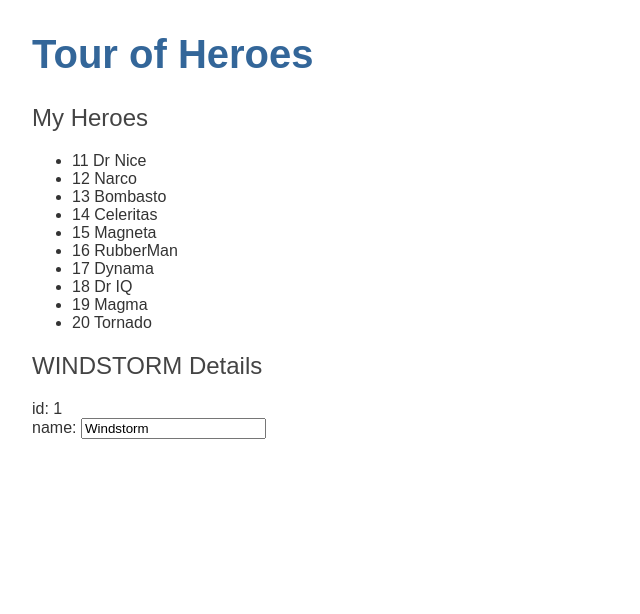
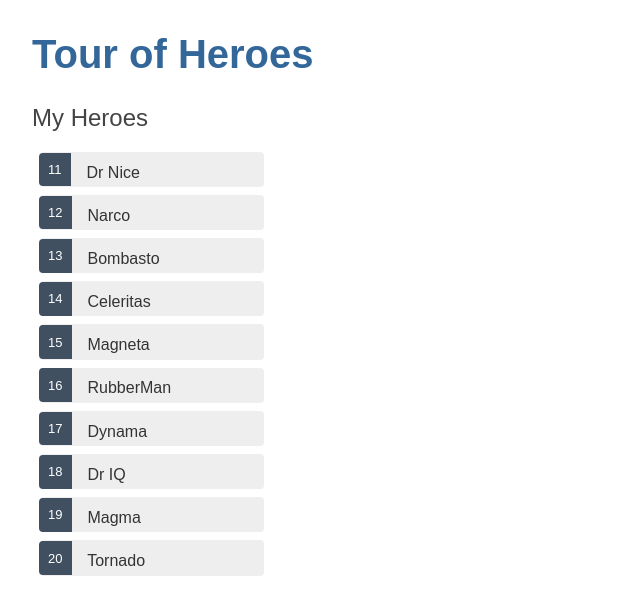
Before and after one commit to jannesrsa/angular-tour-of-heroes, an Angular app: page / in a window 1280 px wide. Shown: the top 614 px of the page, without its empty margins (0-640 px from the left). Built offline with nearby package versions, Linux system fonts and the light colour scheme.

Commit message:
Display a list

```diff
--- a/src/app/heroes/heroes.component.css
+++ b/src/app/heroes/heroes.component.css
@@ -0,0 +1,44 @@
+/* HeroesComponent's private CSS styles */
+.heroes {
+  margin: 0 0 2em 0;
+  list-style-type: none;
+  padding: 0;
+  width: 15em;
+}
+.heroes li {
+  cursor: pointer;
+  position: relative;
+  left: 0;
+  background-color: #eee;
+  margin: 0.5em;
+  padding: 0.3em 0;
+  height: 1.6em;
+  border-radius: 4px;
+}
+.heroes li:hover {
+  color: #607d8b;
+  background-color: #ddd;
+  left: 0.1em;
+}
+.heroes li.selected {
+  background-color: crimson;
+  color: white;
+}
+.heroes li.selected:hover {
+  background-color: #bbd8dc;
+  color: white;
+}
+.heroes .badge {
+  display: inline-block;
+  font-size: small;
+  color: white;
+  padding: 0.8em 0.7em 0 0.7em;
+  background-color: #405061;
+  line-height: 1em;
+  position: relative;
+  left: -1px;
+  top: -4px;
+  height: 1.8em;
+  margin-right: 0.8em;
+  border-radius: 4px 0 0 4px;
+}
--- a/src/app/heroes/heroes.component.html
+++ b/src/app/heroes/heroes.component.html
@@ -1,16 +1,21 @@
 <h2>My Heroes</h2>
 <ul class="heroes">
-  <li *ngFor="let hero of heroes">
+  <li
+    *ngFor="let hero of heroes"
+    (click)="onSelect(hero)"
+    [class.selected]="hero === selectedHero"
+  >
     <span class="badge">{{ hero.id }}</span> {{ hero.name }}
   </li>
 </ul>
 
-<h2>{{ hero.name | uppercase }} Details</h2>
-<div><span>id: </span>{{ hero.id }}</div>
-
-<div>
-  <label
-    >name:
-    <input [(ngModel)]="hero.name" placeholder="name" />
-  </label>
+<div *ngIf="selectedHero">
+  <h2>{{ selectedHero.name | uppercase }} Details</h2>
+  <div><span>id: </span>{{ selectedHero.id }}</div>
+  <div>
+    <label
+      >name:
+      <input [(ngModel)]="selectedHero.name" placeholder="name" />
+    </label>
+  </div>
 </div>
--- a/src/app/heroes/heroes.component.ts
+++ b/src/app/heroes/heroes.component.ts
@@ -9,12 +9,13 @@
 })
 export class HeroesComponent implements OnInit {
   heroes = HEROES;
+  selectedHero: Hero;
 
-  hero: Hero = {
-    id: 1,
-    name: 'Windstorm',
-  };
   constructor() {}
+
+  onSelect(hero: Hero): void {
+    this.selectedHero = hero;
+  }
 
   ngOnInit(): void {}
 }
```
